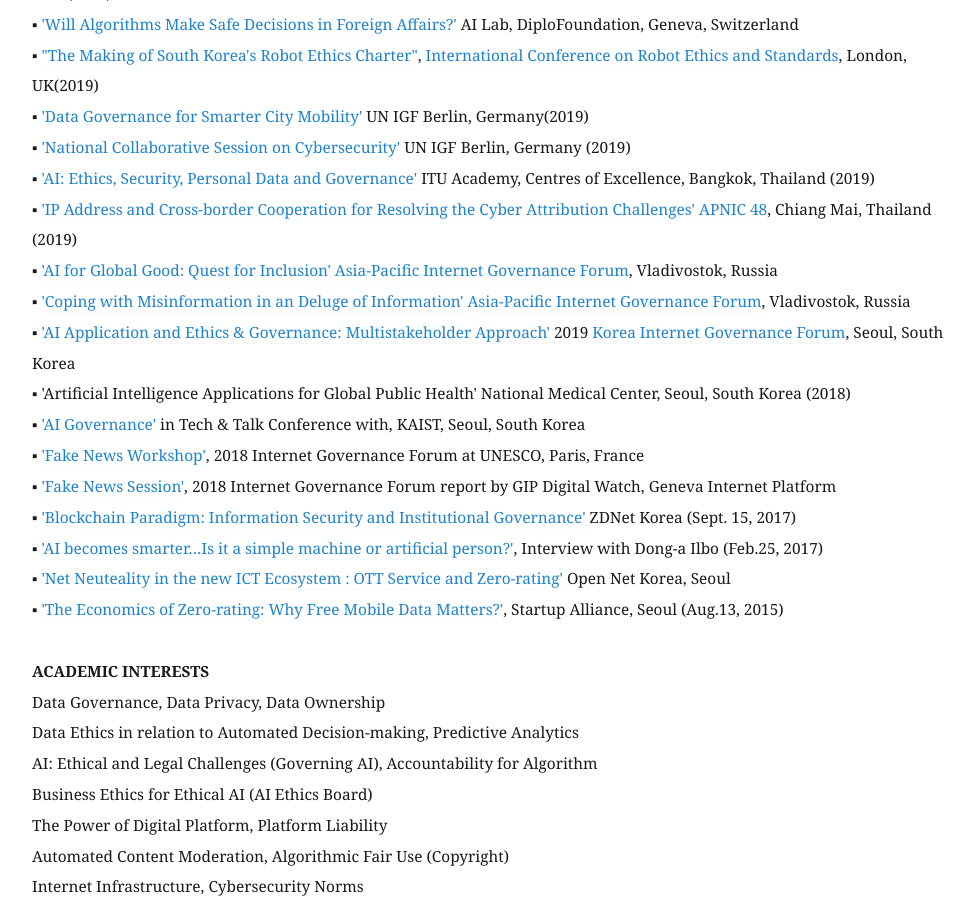
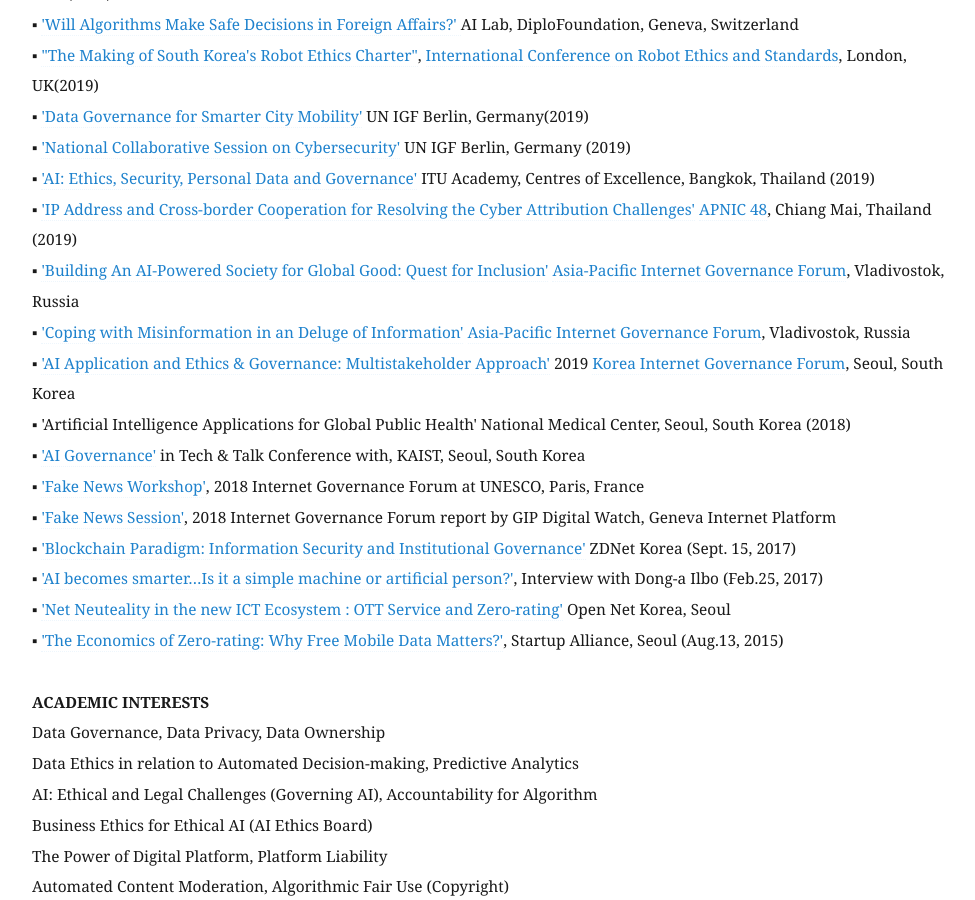
Before and after one commit to eunchangchoi/eunchangchoi.github.io, a Jekyll site: the page built from index.md, in a window 1280 px wide and 900 px high, scrolled down 2846 px. Shown: the whole window, without its empty margins (68-1043 px from the left). Built offline with Jekyll 4.4.1, drawn with Linux system fonts in a browser that asks for light colours.

Commit message:
Update index.md

```diff
--- a/index.md
+++ b/index.md
@@ -58,7 +58,7 @@
 ▪ <a href="https://www.youtube.com/watch?v=nsZJaB3fx0E&feature=youtu.be&t=1689">'National Collaborative Session on Cybersecurity'</a> UN IGF Berlin, Germany (2019) <br>
 ▪ <a href="https://www.itu.int/en/ITU-D/Regional-Presence/AsiaPacific/Pages/Events/2019/Artificial-Intelligence-Overview-and-Applications.aspx"> 'AI: Ethics, Security, Personal Data and Governance'</a> ITU Academy, Centres of Excellence, Bangkok, Thailand (2019)<br>
 ▪ <a href="https://youtu.be/uRsC_ypHGCg?t=1348">'IP Address and Cross-border Cooperation for Resolving the Cyber Attribution Challenges'</a> <a href="https://conference.apnic.net/48/program/schedule/#/day/6/cooperation-sig"> APNIC 48</a>, Chiang Mai, Thailand (2019) <br>
-▪ <a href="https://www.ftp.asia/index.php/s/tLZWIWMG1Qp7oA0">'AI for Global Good: Quest for Inclusion'</a> <a href="https://2019.aprigf.asia/prog"> Asia-Pacific Internet Governance Forum</a>, Vladivostok, Russia <br>
+▪ <a href="https://www.ftp.asia/index.php/s/tLZWIWMG1Qp7oA0">'Building An AI-Powered Society for Global Good: Quest for Inclusion'</a> <a href="https://2019.aprigf.asia/prog"> Asia-Pacific Internet Governance Forum</a>, Vladivostok, Russia <br>
 ▪ <a href="https://www.ftp.asia/index.php/s/HGkuD3YVUBssKrP">'Coping with Misinformation in an Deluge of Information'</a> <a href="https://2019.aprigf.asia/prog"> Asia-Pacific Internet Governance Forum</a>, Vladivostok, Russia <br>
 ▪ <a href="https://youtu.be/92cmsMv6xhQ?t=451">'AI Application and Ethics & Governance: Multistakeholder Approach'</a> 2019 <a href="http://krigf.kr/"> Korea Internet Governance Forum</a>, Seoul, South Korea <br>
 ▪ 'Artificial Intelligence Applications for Global Public Health' National Medical Center, Seoul, South Korea (2018)<br>
```
